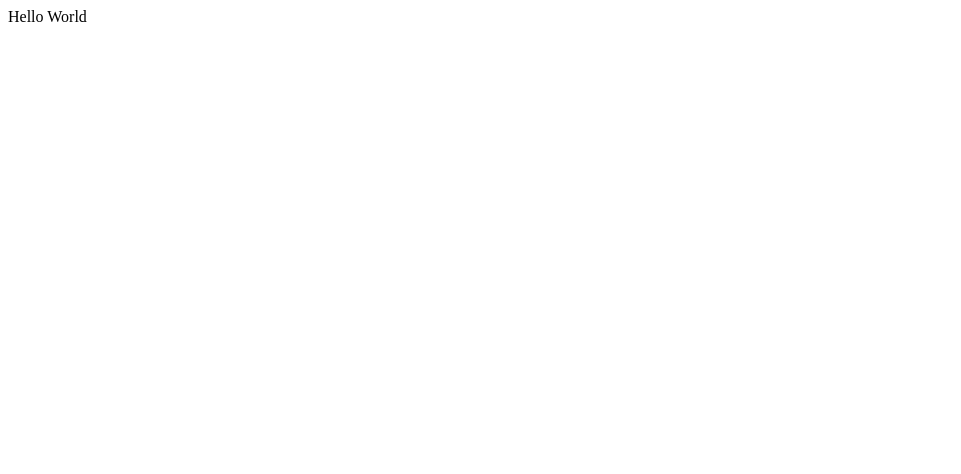
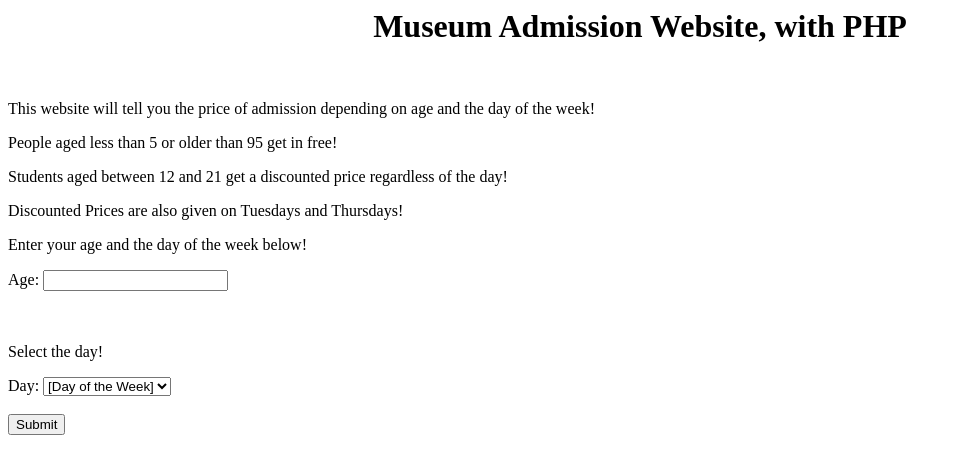
Before and after one commit to ICS2O-Programming-VanN/Assign-04-PHP-Popcorn, a PHP site: page / in a window 1280 px wide. Before the commit the part shown is almost empty. Shown: the top 474 px of the page, without its empty margins (0-961 px from the left). Run offline with PHP 8.4, Linux system fonts and the light colour scheme.

Commit message:
Added index.php file

```diff
--- a/index.php
+++ b/index.php
@@ -1,8 +1,88 @@
 <html>
   <head>
-    <title>PHP Test</title>
+    <!-- 	Meta Data	 -->
+		<meta charset="UTF-8">
+		<meta name="author" content="Van N">
+		<meta name="keywords" content="immaculata, ics2o">
+		<meta name="DESCRIPTION" content="Museum Admission Website, with PHP">
+		<meta name="viewport" content="width=device-width, initial-scale=1.0">
+    <!-- Favicon -->
+    <link rel="apple-touch-icon" sizes="180x180" href="./fav_index/apple-touch-icon.png" />
+    <link rel="icon" type="image/png" sizes="32x32" href="./fav_index/favicon-32x32.png" />
+    <link rel="icon" type="image/png" sizes="16x16" href="./fav_index/favicon-16x16.png" />
+    <link rel="manifest" href="./fav_index/site.webmanifest" />
+    <!-- Website title -->
+    <title>Museum Admission Website, with PHP</title>
+    <!-- Links to style.css file -->
+		<link rel="stylesheet" href="./css/style.css">
   </head>
   <body>
-    <?php echo '<p>Hello World</p>'; ?>
+		<!-- Heading and paragraph -->
+    <?php
+			echo '<center><h1>Museum Admission Website, with PHP</h1></center><br>';
+      echo "<p>This website will tell you the price of admission depending on age and the day of the week!</p>";
+      echo "<p>People aged less than 5 or older than 95 get in free!</p>";
+      echo "<p>Students aged between 12 and 21 get a discounted price regardless of the day!</p>";
+      echo "<p>Discounted Prices are also given on Tuesdays and Thursdays!</p>";
+      echo "<p>Enter your age and the day of the week below!</p>";
+		?>
+		<!-- Text field and button (Takes Input) -->
+		<form method = "post">
+      Age: <input type="number" step="1" min="1" name="age"> <br>
+			<br><br>
+      <!-- Drop Down Menu -->
+      <p>Select the day!</p>
+      <label for="day">Day:</label>
+      <select name="day" id="day">
+        <option value="">[Day of the Week]</option>
+        <option value="Sunday">Sunday</option>
+        <option value="Monday">Monday</option>
+        <option value="Tuesday">Tuesday</option>
+        <option value="Wednesday">Wednesday</option>
+        <option value="Thursday">Thursday</option>
+        <option value="Friday">Friday</option>
+        <option value="Saturday">Saturday</option>
+      </select>
+      <br><br>
+			<input type ="submit" name ="submit"  value="Submit">
+    </form>
+		<!-- Takes in user's age and day of week and outputs back cost -->
+		<?php
+      // If Button clicked
+			if(isset($_POST['submit'])) {
+        // Ensures input field (for age) is not empty
+        if($_POST['age'] != "") {
+          // Constants
+          define("CHILD_FREE", 5);
+          define("SENIOR_FREE", 95);
+          define("STUDENT_DISCOUNT_MIN", 12);
+          define("STUDENT_DISCOUNT_MAX", 21);
+
+          // Variables
+          $age = $_POST['age'];
+          $day = $_POST['day'];
+
+          // IF the user gets in free (Age 1-4 & 95++)
+          if ($age < CHILD_FREE or $age > SENIOR_FREE) {
+            echo "<br><h4>The cost is Free for you! Since you are " . $age . " years old.</h4>";
+            // IF the user gets a discounted price
+          } else if ((($day == "Tuesday") or ($day == "Thursday")) or
+                     (($age >= STUDENT_DISCOUNT_MIN) and ($age <= STUDENT_DISCOUNT_MAX))) {
+            echo "<br><h4>You get a discount! (Student Pricing)</h4>";
+            // IF they selected a day and they aren't getting a discounted or free entry, they pay the regular fee
+          } else if ($day != "") {
+            echo "<br><h4>You have to pay the regular price.</h4>";
+            // ELSE statement for if did not select a day
+          } else {
+            echo "<br><h4>Please enter a valid day.</h4>";
+          }
+          // ELSE the user did not input anything and pressed the submit button
+        } else {
+          echo "<h4>Please fill out a valid age!</h4>";
+        }
+        echo "<h4>Your age: " . $age . "</h4>";
+        echo "<h4>The day: " . $day . "</h4>";
+			}
+		?>
   </body>
 </html>
```
